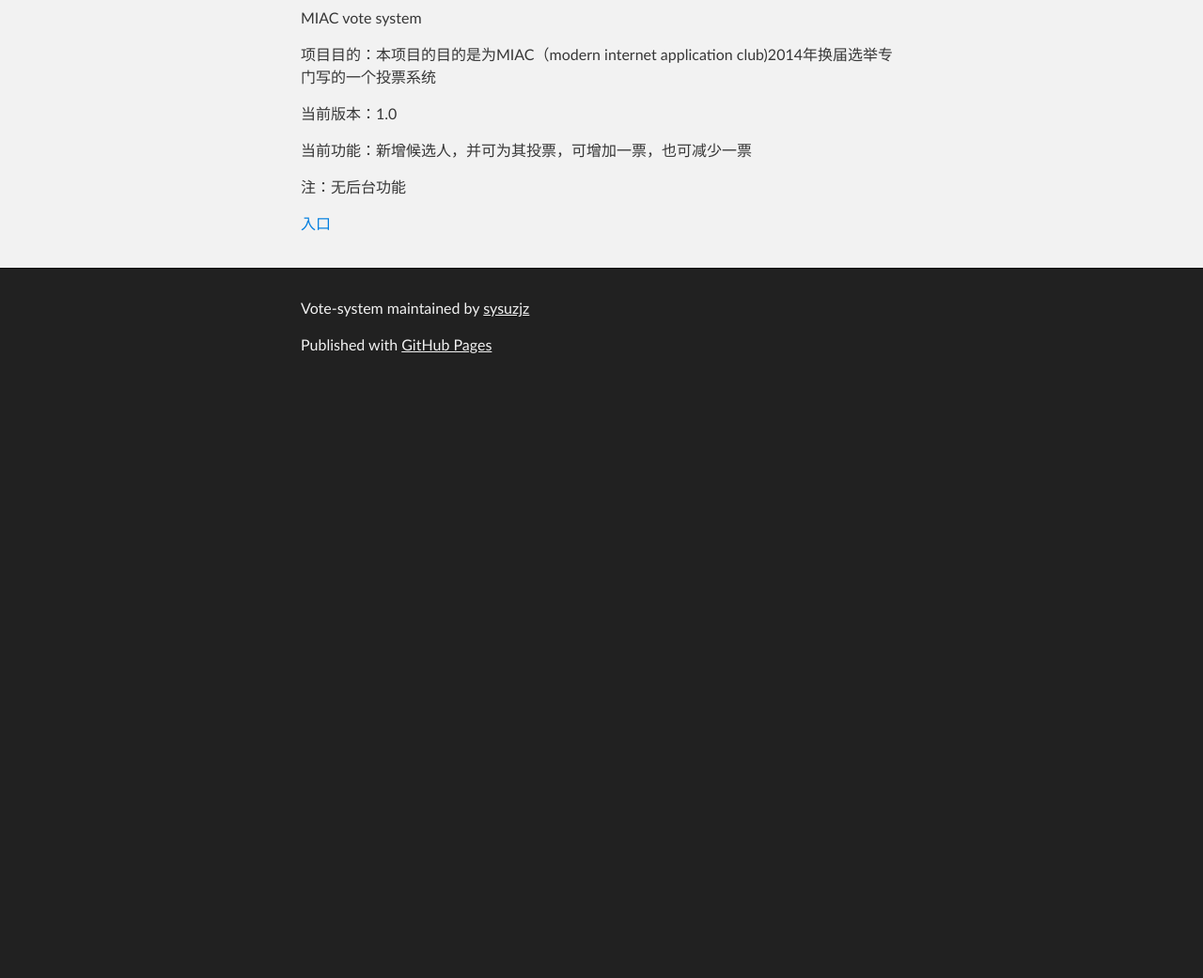
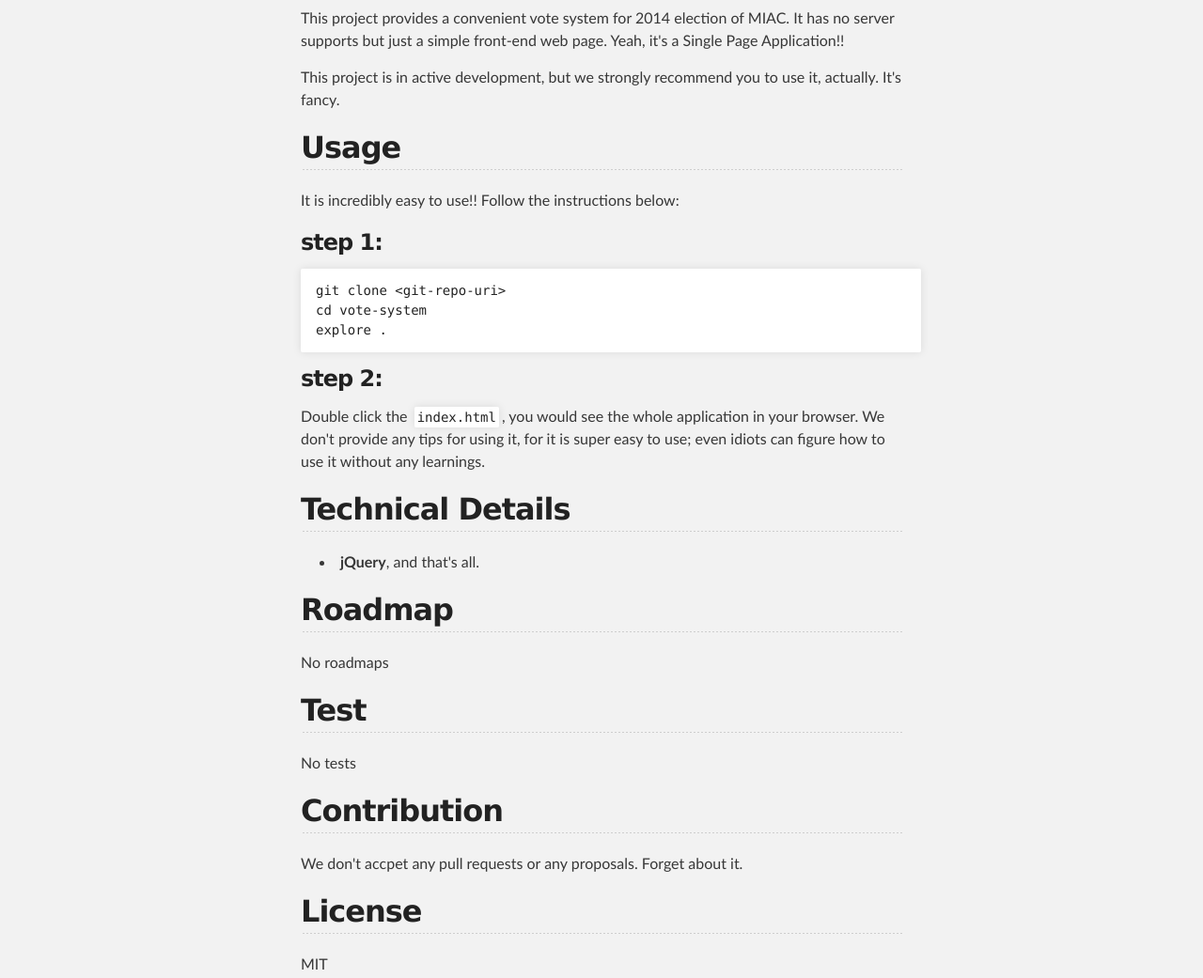
Before and after one commit to sysu-Sunny/vote-system, a plain HTML site: page index.html in a window 1280 px wide. Shown: the part 317-1358 px from the top of the page at 94% size. Before the commit the page ends 800 px from the top, so only its background shows below. Drawn offline with Linux system fonts and the light colour scheme.

Commit message:
Create gh-pages branch via GitHub

```diff
--- a/index.html
+++ b/index.html
@@ -34,17 +34,53 @@
         <h1>
 <a name="vote-system" class="anchor" href="#vote-system"><span class="octicon octicon-link"></span></a>vote-system</h1>
 
-<p>MIAC vote system</p>
+<p>This project provides a convenient vote system for 2014 election of MIAC. It has no server supports but just a simple front-end web page. Yeah, it's a Single Page Application!! </p>
 
-<p>项目目的：本项目的目的是为MIAC（modern internet application club)2014年换届选举专门写的一个投票系统</p>
+<p>This project is in active development, but we strongly recommend you to use it, actually. It's fancy.</p>
 
-<p>当前版本：1.0</p>
+<h2>
+<a name="usage" class="anchor" href="#usage"><span class="octicon octicon-link"></span></a>Usage</h2>
 
-<p>当前功能：新增候选人，并可为其投票，可增加一票，也可减少一票</p>
+<p>It is incredibly easy to use!! Follow the instructions below:</p>
 
-<p>注：无后台功能</p>
+<h3>
+<a name="step-1" class="anchor" href="#step-1"><span class="octicon octicon-link"></span></a>step 1:</h3>
 
-<p><a href="index.html">入口</a></p>
+<pre><code>git clone &lt;git-repo-uri&gt;
+cd vote-system
+explore .
+</code></pre>
+
+<h3>
+<a name="step-2" class="anchor" href="#step-2"><span class="octicon octicon-link"></span></a>step 2:</h3>
+
+<p>Double click the <code>index.html</code>, you would see the whole application in your browser. We don't provide any tips for using it, for it is super easy to use; even idiots can figure how to use it without any learnings.</p>
+
+<h2>
+<a name="technical-details" class="anchor" href="#technical-details"><span class="octicon octicon-link"></span></a>Technical Details</h2>
+
+<ul>
+<li>
+<strong>jQuery</strong>, and that's all.</li>
+</ul><h2>
+<a name="roadmap" class="anchor" href="#roadmap"><span class="octicon octicon-link"></span></a>Roadmap</h2>
+
+<p>No roadmaps</p>
+
+<h2>
+<a name="test" class="anchor" href="#test"><span class="octicon octicon-link"></span></a>Test</h2>
+
+<p>No tests</p>
+
+<h2>
+<a name="contribution" class="anchor" href="#contribution"><span class="octicon octicon-link"></span></a>Contribution</h2>
+
+<p>We don't accpet any pull requests or any proposals. Forget about it.</p>
+
+<h2>
+<a name="license" class="anchor" href="#license"><span class="octicon octicon-link"></span></a>License</h2>
+
+<p>MIT</p>
       </section>
     </div>
 
--- a/params.json
+++ b/params.json
@@ -1 +1 @@
-{"name":"Vote-system","tagline":"MIAC vote system","body":"vote-system\r\n===========\r\n\r\nMIAC vote system\r\n\r\n项目目的：本项目的目的是为MIAC（modern internet application club)2014年换届选举专门写的一个投票系统\r\n\r\n当前版本：1.0\r\n\r\n当前功能：新增候选人，并可为其投票，可增加一票，也可减少一票\r\n\r\n注：无后台功能\r\n\r\n[入口](index.html)\r\n","google":"vote-system","note":"Don't delete this file! It's used internally to help with page regeneration."}
+{"name":"Vote-system","tagline":"MIAC vote system","body":"vote-system\r\n===========\r\n\r\nThis project provides a convenient vote system for 2014 election of MIAC. It has no server supports but just a simple front-end web page. Yeah, it's a Single Page Application!! \r\n\r\nThis project is in active development, but we strongly recommend you to use it, actually. It's fancy.\r\n\r\n## Usage\r\nIt is incredibly easy to use!! Follow the instructions below:\r\n\r\n### step 1:\r\n\r\n    git clone <git-repo-uri>\r\n    cd vote-system\r\n    explore .\r\n\r\n### step 2:\r\n\r\nDouble click the `index.html`, you would see the whole application in your browser. We don't provide any tips for using it, for it is super easy to use; even idiots can figure how to use it without any learnings.\r\n\r\n\r\n## Technical Details\r\n\r\n* **jQuery**, and that's all.\r\n\r\n## Roadmap\r\nNo roadmaps\r\n\r\n## Test\r\n\r\nNo tests\r\n\r\n## Contribution\r\nWe don't accpet any pull requests or any proposals. Forget about it.\r\n\r\n## License\r\nMIT\r\n\r\n","google":"vote-system","note":"Don't delete this file! It's used internally to help with page regeneration."}
```
